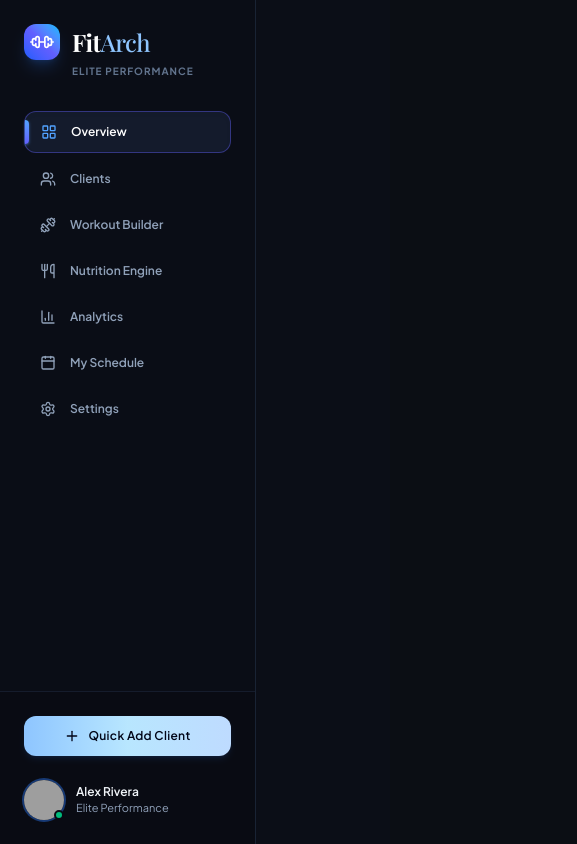
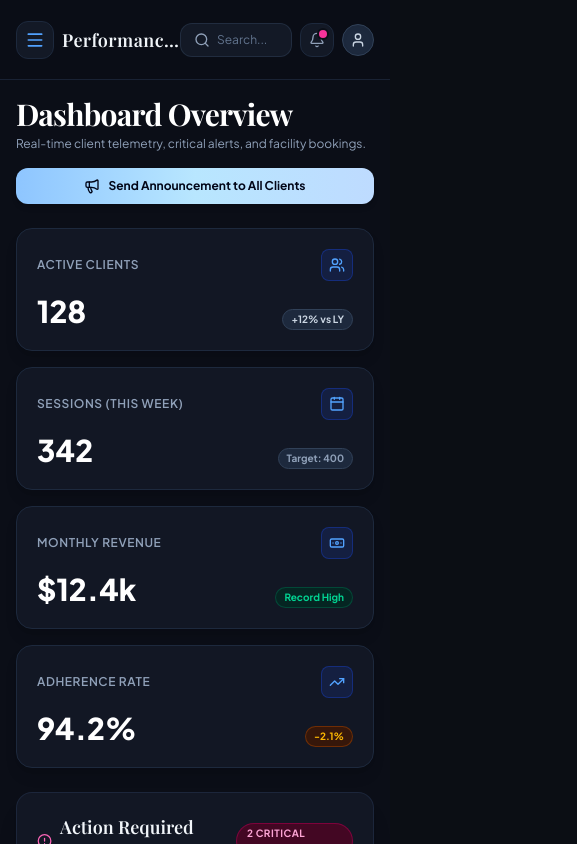
Before and after one commit to Romany3/GYM, a React (Vite) app: page / in a window 390 px wide. Shown: the top 844 px of the page, 577 px wide, since content can reach past the window. Built offline with nearby package versions, Linux system fonts and the light colour scheme; grey boxes are pictures that could not be loaded; a web font is replaced by a local one.

Commit message:
responsive update

```diff
--- a/src/App.jsx
+++ b/src/App.jsx
@@ -23,6 +23,7 @@ export default function App() {
   // Master Active Tab Routing State
   const [activeTab, setActiveTab] = useState('overview'); // Defaulting to Overview page as requested
   const [searchQuery, setSearchQuery] = useState('');
+  const [isMobileSidebarOpen, setIsMobileSidebarOpen] = useState(false);
 
   // Toast Notification State
   const [toast, setToast] = useState(null);
@@ -194,6 +195,8 @@ export default function App() {
         activeTab={activeTab}
         setActiveTab={setActiveTab}
         onQuickAddClient={() => setIsQuickAddClientOpen(true)}
+        isMobileOpen={isMobileSidebarOpen}
+        onCloseMobile={() => setIsMobileSidebarOpen(false)}
       />
 
       {/* Main App Workspace */}
@@ -204,10 +207,11 @@ export default function App() {
           searchQuery={searchQuery}
           setSearchQuery={setSearchQuery}
           selectedClient={selectedClient}
+          onOpenMobileSidebar={() => setIsMobileSidebarOpen(true)}
         />
 
         {/* Dynamic Page Router Content */}
-        <main className="p-6 md:p-8 flex-1">
+        <main className="p-4 sm:p-6 md:p-8 flex-1">
           {/* 1. NUTRITION ENGINE PAGE */}
           {activeTab === 'nutrition-engine' && (
             <div className="grid grid-cols-1 lg:grid-cols-12 gap-6 items-start">
--- a/src/components/Header.jsx
+++ b/src/components/Header.jsx
@@ -1,11 +1,12 @@
 import React from 'react';
-import { Search, Bell, Mail, User } from 'lucide-react';
+import { Search, Bell, Mail, User, Menu } from 'lucide-react';
 
 export default function Header({
   activeTab,
   searchQuery,
   setSearchQuery,
-  selectedClient
+  selectedClient,
+  onOpenMobileSidebar
 }) {
   const getHeaderTitle = () => {
     switch (activeTab) {
@@ -35,47 +36,57 @@ export default function Header({
       case 'clients':
         return 'Search clients by name, goal...';
       case 'workout-builder':
-        return 'Search exercises, routines...';
+        return 'Search exercises...';
       default:
-        return 'Search clients, foods...';
+        return 'Search...';
     }
   };
 
   const isScheduleView = activeTab === 'schedule';
 
   return (
-    <header className="h-20 px-8 border-b border-slate-800/80 bg-[#0b0e17]/90 backdrop-blur-md flex items-center justify-between sticky top-0 z-10">
-      {/* Title (Center/Left) */}
-      <h1 className="font-serif-header text-xl md:text-2xl font-semibold tracking-wide text-slate-100">
-        {getHeaderTitle()}
-      </h1>
+    <header className="h-20 px-4 md:px-8 border-b border-slate-800/80 bg-[#0b0e17]/90 backdrop-blur-md flex items-center justify-between sticky top-0 z-30">
+      {/* Title & Mobile Hamburger Button */}
+      <div className="flex items-center gap-2 sm:gap-3 min-w-0">
+        <button
+          onClick={onOpenMobileSidebar}
+          className="md:hidden p-2 text-slate-400 hover:text-white bg-[#131926] hover:bg-slate-800/60 rounded-xl border border-slate-800 transition-all cursor-pointer shrink-0"
+          aria-label="Open menu"
+        >
+          <Menu className="w-5 h-5 text-blue-400" />
+        </button>
+
+        <h1 className="font-serif-header text-lg sm:text-xl md:text-2xl font-semibold tracking-wide text-slate-100 truncate">
+          {getHeaderTitle()}
+        </h1>
+      </div>
 
       {/* Right Controls */}
-      <div className="flex items-center gap-6">
+      <div className="flex items-center gap-2 sm:gap-4 md:gap-6 shrink-0">
         {/* Search Bar */}
-        <div className="relative w-56 md:w-72">
+        <div className="relative w-28 sm:w-48 md:w-72">
           <Search className="absolute left-3.5 top-1/2 -translate-y-1/2 w-4 h-4 text-slate-400" />
           <input
             type="text"
             value={searchQuery}
             onChange={(e) => setSearchQuery(e.target.value)}
             placeholder={getSearchPlaceholder()}
-            className="w-full bg-[#131926] text-slate-200 text-xs placeholder:text-slate-500 rounded-xl pl-10 pr-4 py-2 border border-slate-700/50 focus:outline-none focus:border-blue-500/60 transition-all"
+            className="w-full bg-[#131926] text-slate-200 text-xs placeholder:text-slate-500 rounded-xl pl-9 pr-3 py-2 border border-slate-700/50 focus:outline-none focus:border-blue-500/60 transition-all"
           />
         </div>
 
         {/* Icons */}
-        <div className="flex items-center gap-3">
+        <div className="flex items-center gap-1.5 sm:gap-3">
           <button
-            className="relative p-2.5 text-slate-400 hover:text-slate-200 bg-[#131926] hover:bg-slate-800/60 rounded-xl border border-slate-800 transition-all cursor-pointer"
+            className="relative p-2 sm:p-2.5 text-slate-400 hover:text-slate-200 bg-[#131926] hover:bg-slate-800/60 rounded-xl border border-slate-800 transition-all cursor-pointer"
             title="Notifications"
           >
             <Bell className="w-4 h-4" />
-            <span className="absolute top-2 right-2 w-2 h-2 bg-pink-500 rounded-full ring-2 ring-[#0b0e17]" />
+            <span className="absolute top-1.5 right-1.5 w-2 h-2 bg-pink-500 rounded-full ring-2 ring-[#0b0e17]" />
           </button>
 
           <button
-            className="p-2.5 text-slate-400 hover:text-slate-200 bg-[#131926] hover:bg-slate-800/60 rounded-xl border border-slate-800 transition-all cursor-pointer"
+            className="hidden xs:block p-2 sm:p-2.5 text-slate-400 hover:text-slate-200 bg-[#131926] hover:bg-slate-800/60 rounded-xl border border-slate-800 transition-all cursor-pointer"
             title="Messages"
           >
             <Mail className="w-4 h-4" />
@@ -83,12 +94,12 @@ export default function Header({
         </div>
 
         {/* Divider */}
-        <div className="h-6 w-px bg-slate-800" />
+        <div className="hidden sm:block h-6 w-px bg-slate-800" />
 
         {/* User Context Badge */}
         {isScheduleView ? (
-          <div className="flex items-center gap-3">
-            <div className="text-right hidden sm:block">
+          <div className="flex items-center gap-2 sm:gap-3">
+            <div className="text-right hidden lg:block">
               <h4 className="text-xs font-semibold text-slate-100">Alex Thorne</h4>
               <span className="text-[10px] tracking-wider text-blue-400 font-bold uppercase">
                 HEAD COACH
@@ -97,19 +108,19 @@ export default function Header({
             <img
               src="https://images.unsplash.com/photo-1534528741775-53994a69daeb?auto=format&fit=crop&w=150&q=80"
               alt="Alex Thorne"
-              className="w-9 h-9 rounded-full object-cover ring-2 ring-blue-500/40"
+              className="w-8 h-8 sm:w-9 sm:h-9 rounded-full object-cover ring-2 ring-blue-500/40"
             />
           </div>
         ) : (
-          <div className="flex items-center gap-3">
-            <div className="text-right hidden sm:block">
+          <div className="flex items-center gap-2 sm:gap-3">
+            <div className="text-right hidden lg:block">
               <h4 className="text-xs font-semibold text-slate-200">{selectedClient.name}</h4>
               <span className="text-[10px] tracking-wider text-blue-400 font-medium uppercase">
                 {selectedClient.tier || 'PRO CLIENT'}
               </span>
             </div>
-            <div className="w-9 h-9 rounded-full bg-slate-800 border border-slate-700 flex items-center justify-center text-slate-300 shadow-inner">
-              <User className="w-5 h-5" />
+            <div className="w-8 h-8 sm:w-9 sm:h-9 rounded-full bg-slate-800 border border-slate-700 flex items-center justify-center text-slate-300 shadow-inner">
+              <User className="w-4 h-4 sm:w-5 sm:h-5" />
             </div>
           </div>
         )}
--- a/src/components/Pages/SettingsPage.jsx
+++ b/src/components/Pages/SettingsPage.jsx
@@ -19,7 +19,7 @@ export default function SettingsPage({ showToast }) {
             Coach Account Profile
           </h3>
 
-          <div className="grid grid-cols-2 gap-4 text-xs">
+          <div className="grid grid-cols-1 sm:grid-cols-2 gap-4 text-xs">
             <div>
               <label className="block text-slate-400 font-semibold mb-1">Coach Name</label>
               <input
--- a/src/components/Sidebar.jsx
+++ b/src/components/Sidebar.jsx
@@ -7,10 +7,17 @@ import {
   BarChart3,
   Calendar,
   Settings,
-  Plus
+  Plus,
+  X
 } from 'lucide-react';
 
-export default function Sidebar({ activeTab, setActiveTab, onQuickAddClient }) {
+export default function Sidebar({
+  activeTab,
+  setActiveTab,
+  onQuickAddClient,
+  isMobileOpen,
+  onCloseMobile
+}) {
   const navItems = [
     { id: 'overview', label: 'Overview', icon: LayoutGrid },
     { id: 'clients', label: 'Clients', icon: Users },
@@ -22,10 +29,25 @@ export default function Sidebar({ activeTab, setActiveTab, onQuickAddClient }) {
   ];
 
   return (
-    <aside className="w-64 bg-[#0a0d16] border-r border-slate-800/80 flex flex-col justify-between h-screen sticky top-0 select-none z-20 shrink-0">
+    <>
+      {/* Mobile Dark Backdrop Overlay */}
+      <div
+        className={`fixed inset-0 bg-black/75 backdrop-blur-sm z-40 md:hidden transition-opacity duration-300 ${
+          isMobileOpen ? 'opacity-100 pointer-events-auto' : 'opacity-0 pointer-events-none'
+        }`}
+        onClick={onCloseMobile}
+      />
+
+      {/* Main Sidebar (Desktop Sticky Sidebar + Mobile Drawer) */}
+      <aside
+        className={`bg-[#0a0d16] border-r border-slate-800/80 flex flex-col justify-between select-none shrink-0 z-50 w-72 max-w-[85vw] md:w-64 fixed inset-y-0 left-0 h-full md:sticky md:top-0 md:h-screen transition-transform duration-300 ease-in-out ${
+          isMobileOpen ? 'translate-x-0' : '-translate-x-full md:translate-x-0'
+        }`}
+      >
         {/* Top Branding Section */}
-      <div className="p-6">
-        <div className="flex flex-col mb-8">
+        <div className="p-6 overflow-y-auto">
+          <div className="flex items-center justify-between mb-8">
+            <div className="flex flex-col">
               <div className="flex items-center gap-3">
                 <div className="w-9 h-9 rounded-xl bg-gradient-to-tr from-blue-600 via-indigo-500 to-sky-400 flex items-center justify-center shadow-lg shadow-blue-500/20">
                   <Dumbbell className="w-5 h-5 text-white rotate-45" />
@@ -39,6 +61,16 @@ export default function Sidebar({ activeTab, setActiveTab, onQuickAddClient }) {
               </span>
             </div>
 
+            {/* Mobile Close Button */}
+            <button
+              onClick={onCloseMobile}
+              className="md:hidden p-2 text-slate-400 hover:text-white rounded-xl bg-[#131926] border border-slate-800 transition-colors"
+              aria-label="Close sidebar menu"
+            >
+              <X className="w-5 h-5" />
+            </button>
+          </div>
+
           {/* Navigation Items */}
           <nav className="space-y-1.5">
             {navItems.map((item) => {
@@ -47,7 +79,10 @@ export default function Sidebar({ activeTab, setActiveTab, onQuickAddClient }) {
               return (
                 <button
                   key={item.id}
-                onClick={() => setActiveTab(item.id)}
+                  onClick={() => {
+                    setActiveTab(item.id);
+                    if (onCloseMobile) onCloseMobile();
+                  }}
                   className={`w-full flex items-center gap-3.5 px-4 py-3 rounded-xl text-xs font-semibold transition-all duration-200 relative group cursor-pointer ${
                     isActive
                       ? 'bg-[#141b2c] text-white shadow-inner border border-indigo-500/40'
@@ -70,7 +105,10 @@ export default function Sidebar({ activeTab, setActiveTab, onQuickAddClient }) {
         <div className="p-6 space-y-5 border-t border-slate-800/60 bg-[#090b13]">
           {/* Quick Add Client Button */}
           <button
-          onClick={onQuickAddClient}
+            onClick={() => {
+              onQuickAddClient();
+              if (onCloseMobile) onCloseMobile();
+            }}
             className="w-full flex items-center justify-center gap-2 py-3 px-4 rounded-xl bg-gradient-to-r from-blue-300 via-sky-200 to-blue-200 hover:from-blue-200 hover:to-sky-100 text-slate-950 font-semibold text-xs tracking-wide shadow-md shadow-blue-500/10 active:scale-[0.98] transition-all cursor-pointer"
           >
             <Plus className="w-4 h-4" />
@@ -94,5 +132,6 @@ export default function Sidebar({ activeTab, setActiveTab, onQuickAddClient }) {
           </div>
         </div>
       </aside>
+    </>
   );
 }
```
Lines whose indentation alone changed are shown as unchanged.
